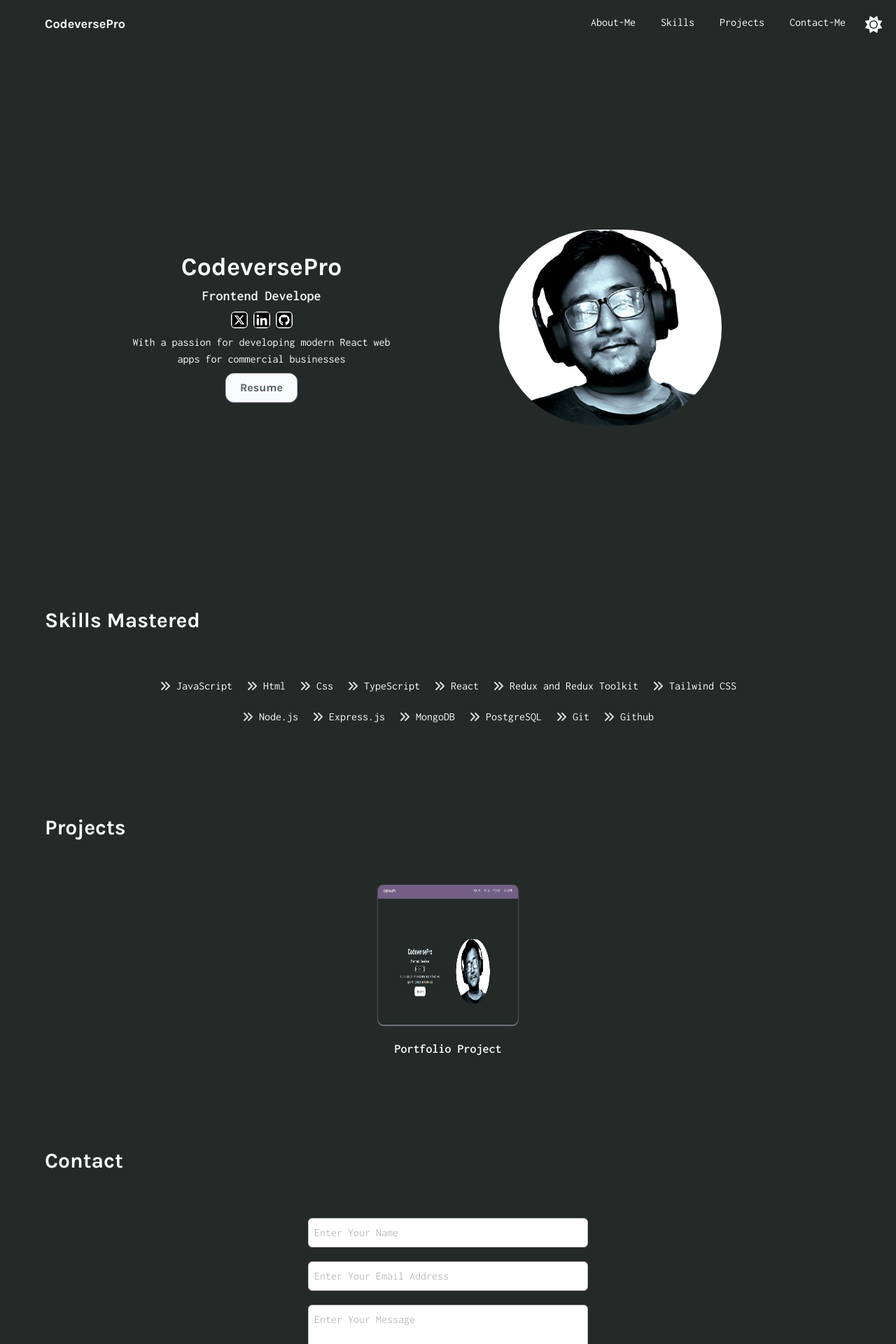
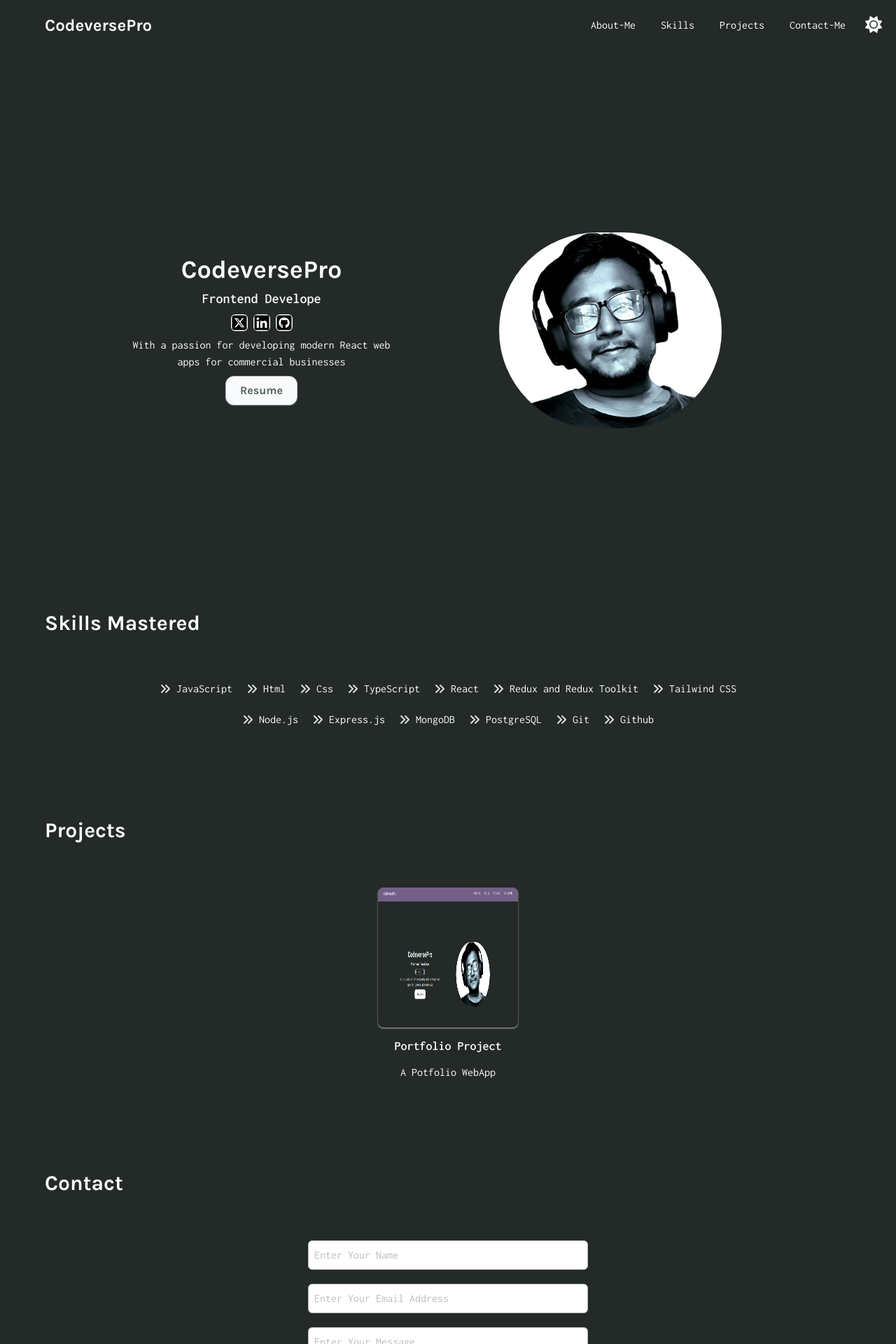
Before and after one commit to codeverseproo/portfolio, a React (Vite) app: page / in a window 1280 px wide. Shown: the top 1920 px of the page at 70% size. Built offline with nearby package versions, Linux system fonts and the light colour scheme.

Commit message:
changed title of website

```diff
--- a/src/components/Nav.tsx
+++ b/src/components/Nav.tsx
@@ -2,6 +2,7 @@ import { FontAwesomeIcon } from "@fortawesome/react-fontawesome";
 import { menu } from "../lib/appConst";
 import { faSun } from "@fortawesome/free-solid-svg-icons";
 import { useThemeContext } from "../lib/contextProvider";
+import { personalDetail } from "../lib/appConst";
 
 export default function Nav() {
 
@@ -12,9 +13,9 @@ export default function Nav() {
     }
 
     return (
-        <nav className={` px-16 py-5  flex justify-between flex-wrap gap-5 max-md:flex-col max-md:items-center `}>
+        <nav className={` px-16 py-5  flex justify-between items-center flex-wrap gap-5 max-md:flex-col max-md:items-center `}>
             <div>
-                <h1 className="font-karla font-bold text-lg"><a href="/">CodeversePro</a></h1>
+                <h1 className="font-karla font-bold text-2xl"><a href="/">{personalDetail.name}</a></h1>
             </div>
             <div>
                 <ul className="flex gap-5 flex-wrap justify-center">
--- a/src/components/Projects.tsx
+++ b/src/components/Projects.tsx
@@ -8,7 +8,7 @@ export default function Projects() {
             <div className="flex justify-center items-center flex-wrap gap-10 mt-16">
                 {
                     projects.map((project) => {
-                        return <ProjectCard key={project.projectTitle} gitURL={project.gitUrl} projectImg={project.projectImg} projectTitle={project.projectTitle} />
+                        return <ProjectCard key={project.projectTitle} gitURL={project.gitUrl} projectImg={project.projectImg} projectTitle={project.projectTitle} projectDescription={project.projectDescription} />
                     })
                 }
             </div>
--- a/src/components/Projects/ProjectCard.tsx
+++ b/src/components/Projects/ProjectCard.tsx
@@ -3,16 +3,18 @@ import { useThemeContext } from "../../lib/contextProvider"
 type TProjectCard = {
     projectImg: string,
     projectTitle: string,
-    gitURL: string
+    gitURL: string,
+    projectDescription: string
 }
 
-export default function ProjectCard({ projectImg, projectTitle, gitURL }: TProjectCard) {
+export default function ProjectCard({ projectImg, projectTitle, gitURL, projectDescription }: TProjectCard) {
     const themeContext = useThemeContext();
     return (
         <div className="">
-            <a href={gitURL} target="_blank" className="flex flex-col justify-center items-center gap-5 lg:hover:scale-105 transition-all duration-75">
+            <a href={gitURL} target="_blank" className="flex flex-col justify-center items-center gap-3 lg:hover:scale-105 transition-all duration-75">
                 <img src={projectImg} className={`bg-white rounded-lg w-[200px] h-[200px]  shadow-sm  ${themeContext.theme == 'dark' ? "border-pista-500 shadow-pista-200" : "border-dgreen-700 shadow-dgreen-300"}`} alt="#" />
                 <h3 className="font-semibold text-lg">{projectTitle}</h3>
+                <p>{projectDescription}</p>
             </a>
         </div>
     )
--- a/src/lib/appConst.ts
+++ b/src/lib/appConst.ts
@@ -49,6 +49,7 @@ export const projects = [
     projectImg: defaultProjectImg,
     projectTitle: "Portfolio Project",
     gitUrl: "https://github.com/datacreeded/portfolio",
+    projectDescription: "A Potfolio WebApp",
   },
 ];
 
```
